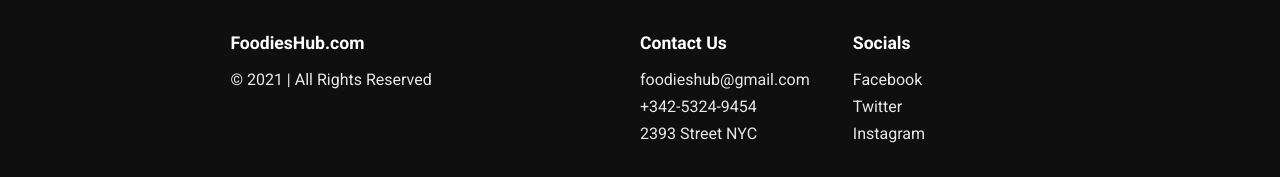
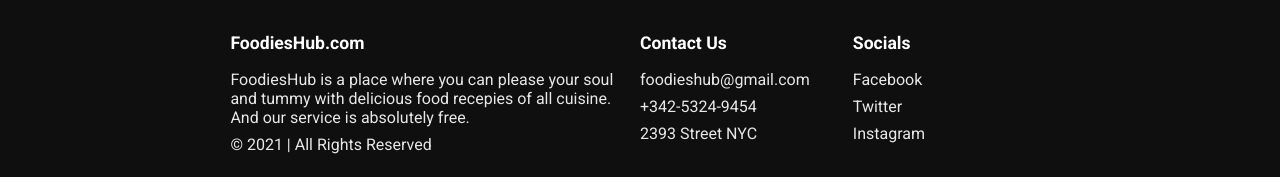
Before and after one commit to Masum-Arifin/FoodiesHub, a React (Create React App) app: page / in a window 1280 px wide. Shown: the part 1633-1810 px from the top of the page. Built offline with nearby package versions, Linux system fonts and the light colour scheme.

Commit message:
new code

```diff
--- a/src/components/Footer.js
+++ b/src/components/Footer.js
@@ -3,7 +3,7 @@ export default function Footer(){
         <div className="footer container">
             <div className="footer-section">
                 <p className="title">FoodiesHub.com</p>
-                {/* <p>FoodiesHub is a place where you can please your soul and tummy with delicious food recepies of all cuisine. And our service is absolutely free.</p> */}
+                <p>FoodiesHub is a place where you can please your soul and tummy with delicious food recepies of all cuisine. And our service is absolutely free.</p>
                 <p>&copy; 2021 | All Rights Reserved</p>
             </div>
             <div className="footer-section">
```
